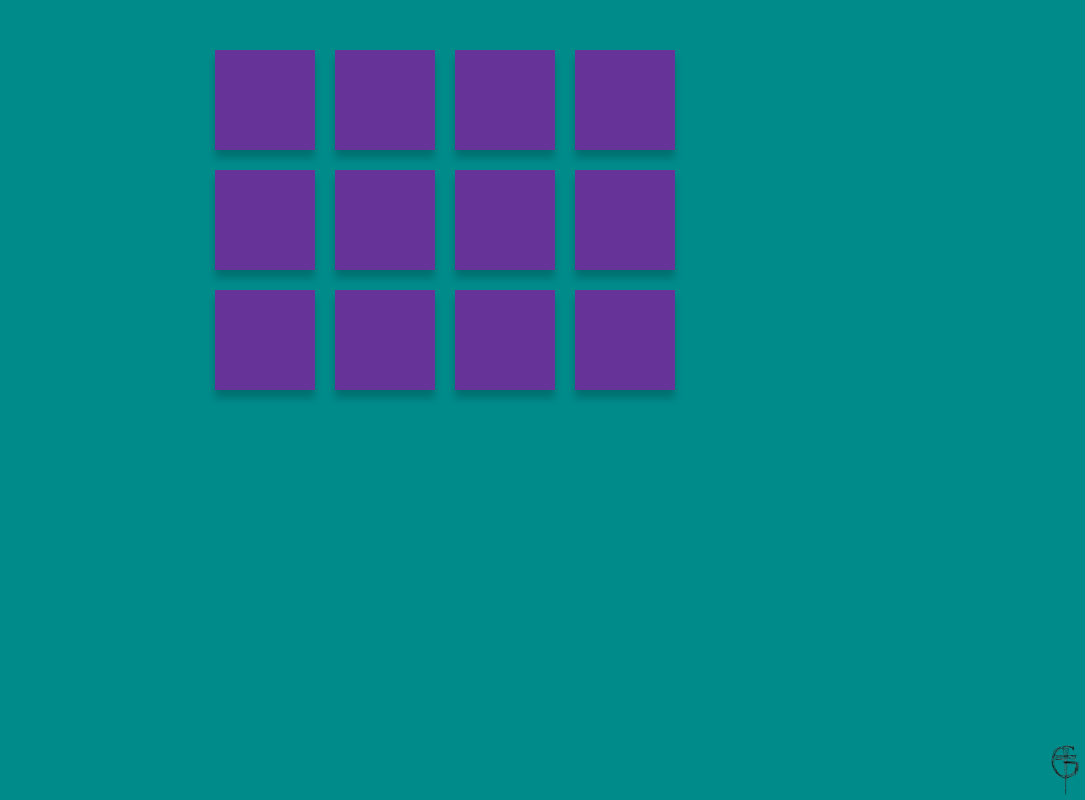
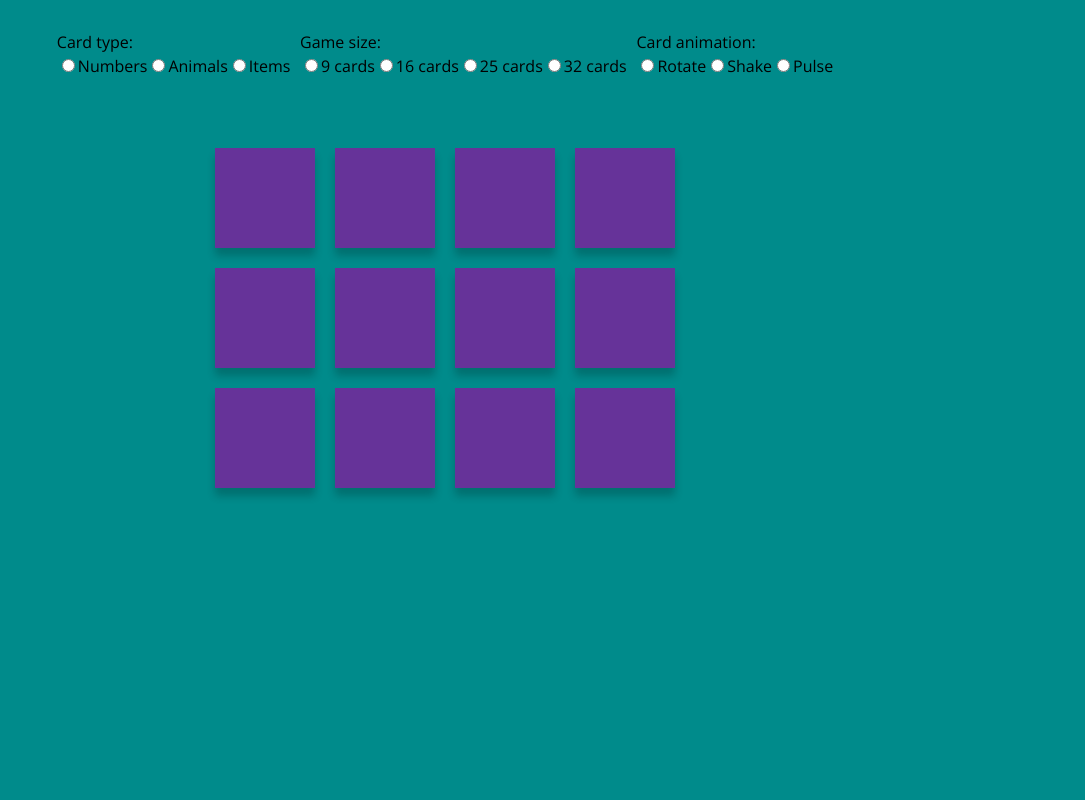
Before and after one commit to todorgarnev/memory-cards, a React (Create React App) app: page / in a window 1280 px wide. Shown: the whole page, without its empty margins (195-1280 px from the left). Built offline with nearby package versions, Linux system fonts and the light colour scheme.

Commit message:
Removed sign; Added settings panel and radio group components.

```diff
--- a/public/index.html
+++ b/public/index.html
@@ -39,7 +39,6 @@
       To begin the development, run `npm start` or `yarn start`.
       To create a production bundle, use `npm run build` or `yarn build`.
     -->
-  <div class="sign"></div>
 </body>
 
 </html>
--- a/src/App.scss
+++ b/src/App.scss
@@ -1,5 +1,5 @@
 .app {
-  padding: 5rem;
+  padding: 1rem 5rem;
 
   .game {
     display: grid;
--- a/src/App.tsx
+++ b/src/App.tsx
@@ -2,6 +2,7 @@ import React, { FunctionComponent, useEffect, useState } from 'react';
 import './App.scss';
 
 import Card from './components/card/Card';
+import SettingsPanel from './components/settings/SettingsPanel';
 import { ICard } from './shared/card.interface';
 import * as Utils from './shared/utils';
 import * as Constants from './shared/constants';
@@ -51,6 +52,7 @@ const App: FunctionComponent = () => {
 
   return (
     <div className="app">
+      <SettingsPanel />
       <div className={`game${blocked ? ' blocked' : ''}`}>
         {
           items.map((item: ICard) => {
--- a/src/components/card/Card.scss
+++ b/src/components/card/Card.scss
@@ -33,6 +33,7 @@
       font-weight: 600;
       background-color: whitesmoke;
       // background-color: dodgerblue; // when numbers
+      // border with style inset/outset for 3D effect
       color: rebeccapurple;
       transform: rotateY(180deg);
 
--- /dev/null
+++ b/src/components/settings/SettingsPanel.scss
@@ -0,0 +1,12 @@
+.settings-panel {
+  display: flex;
+  justify-content: space-around;
+  margin: 0 auto 5rem;
+  padding: 2rem;
+  width: 70%;
+
+  input[type="radio"]:hover,
+  label:hover {
+    cursor: pointer;
+  }
+}
--- /dev/null
+++ b/src/components/settings/SettingsPanel.tsx
@@ -0,0 +1,47 @@
+import React, { FunctionComponent } from 'react';
+import './SettingsPanel.scss';
+
+interface SettingsPanelProps { }
+
+const SettingsPanel: FunctionComponent<SettingsPanelProps> = () => {
+
+  // maybe a radio buttons component which set the choice in global context
+  // store different radio options in contants
+  return (
+    <div className='settings-panel'>
+      <div className='card-background-type'>
+        <p>Card type:</p>
+        <input type='radio' id='numbers' name='bgType' value='numbers' />
+        <label htmlFor='numbers'>Numbers</label>
+        <input type='radio' id='animals' name='bgType' value='animals' />
+        <label htmlFor='animals'>Animals</label>
+        <input type='radio' id='items' name='bgType' value='items' />
+        <label htmlFor='items'>Items</label>
+      </div>
+
+      <div className='game-size'>
+        <p>Game size:</p>
+        <input type='radio' id='9' name='size' value='9' />
+        <label htmlFor='9'>9 cards</label>
+        <input type='radio' id='16' name='size' value='16' />
+        <label htmlFor='16'>16 cards</label>
+        <input type='radio' id='25' name='size' value='25' />
+        <label htmlFor='25'>25 cards</label>
+        <input type='radio' id='32' name='size' value='32' />
+        <label htmlFor='32'>32 cards</label>
+      </div>
+
+      <div className='card-guess-animation'>
+        <p>Card animation:</p>
+        <input type='radio' id='rotate' name='animation' value='rotate' />
+        <label htmlFor='rotate'>Rotate</label>
+        <input type='radio' id='shake' name='animation' value='shake' />
+        <label htmlFor='shake'>Shake</label>
+        <input type='radio' id='pulse' name='animation' value='pulse' />
+        <label htmlFor='pulse'>Pulse</label>
+      </div>
+    </div>
+  );
+}
+
+export default SettingsPanel;
--- a/src/index.scss
+++ b/src/index.scss
@@ -1,5 +1,6 @@
 html {
   font-size: 10px;
+  box-sizing: border-box;
 }
 
 *,
@@ -38,19 +39,6 @@ body {
   font-family: "Open Sans", sans-serif;
   font-size: 1.6rem;
   background: darkcyan;
-
-  .sign {
-    position: fixed;
-    bottom: -2rem;
-    right: -1rem;
-    width: 6rem;
-    height: 10rem;
-    background-image: url("./assets//images/sign.png");
-    background-size: contain;
-    background-position: center;
-    background-repeat: no-repeat;
-    transform: scale(0.5);
-  }
 }
 
 ul[class],
```
Also changed, not shown: src/components/settings/RadioGroup/RadioGroup.tsx (added, +47 -0 lines), src/assets/images/sign.png (deleted), src/components/settings/RadioGroup/RadioGroup.scss (added).
